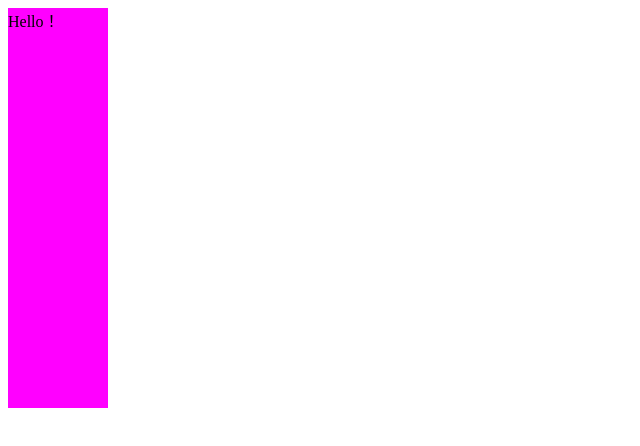
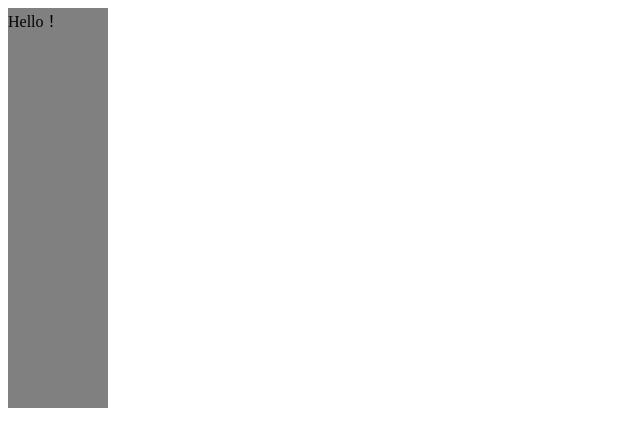
Before and after one commit to AguinRiku/AguinRiku, a plain HTML site: page index.html in a window 1280 px wide. Shown: the whole page, without its empty margins (0-640 px from the left). Drawn offline with Linux system fonts and the light colour scheme.

Commit message:
Update index.html

```diff
--- a/index.html
+++ b/index.html
@@ -8,6 +8,6 @@
         <link rel="stylesheet" href="style.css">
     </head>
     <body>
-        <span>Hello！</span>
+        <span id="first" class="cls">Hello！</span>
     </body>
 </html>
```
